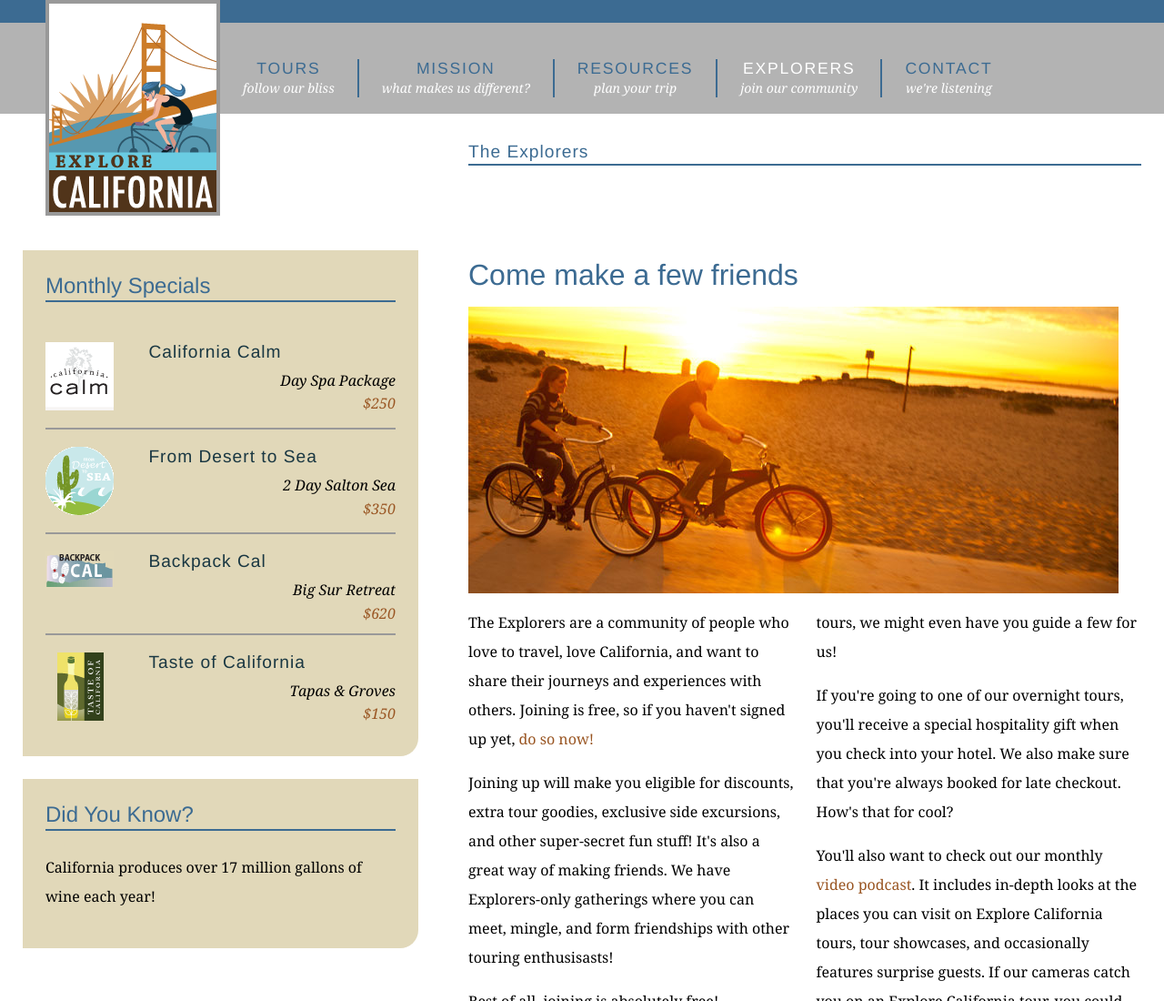
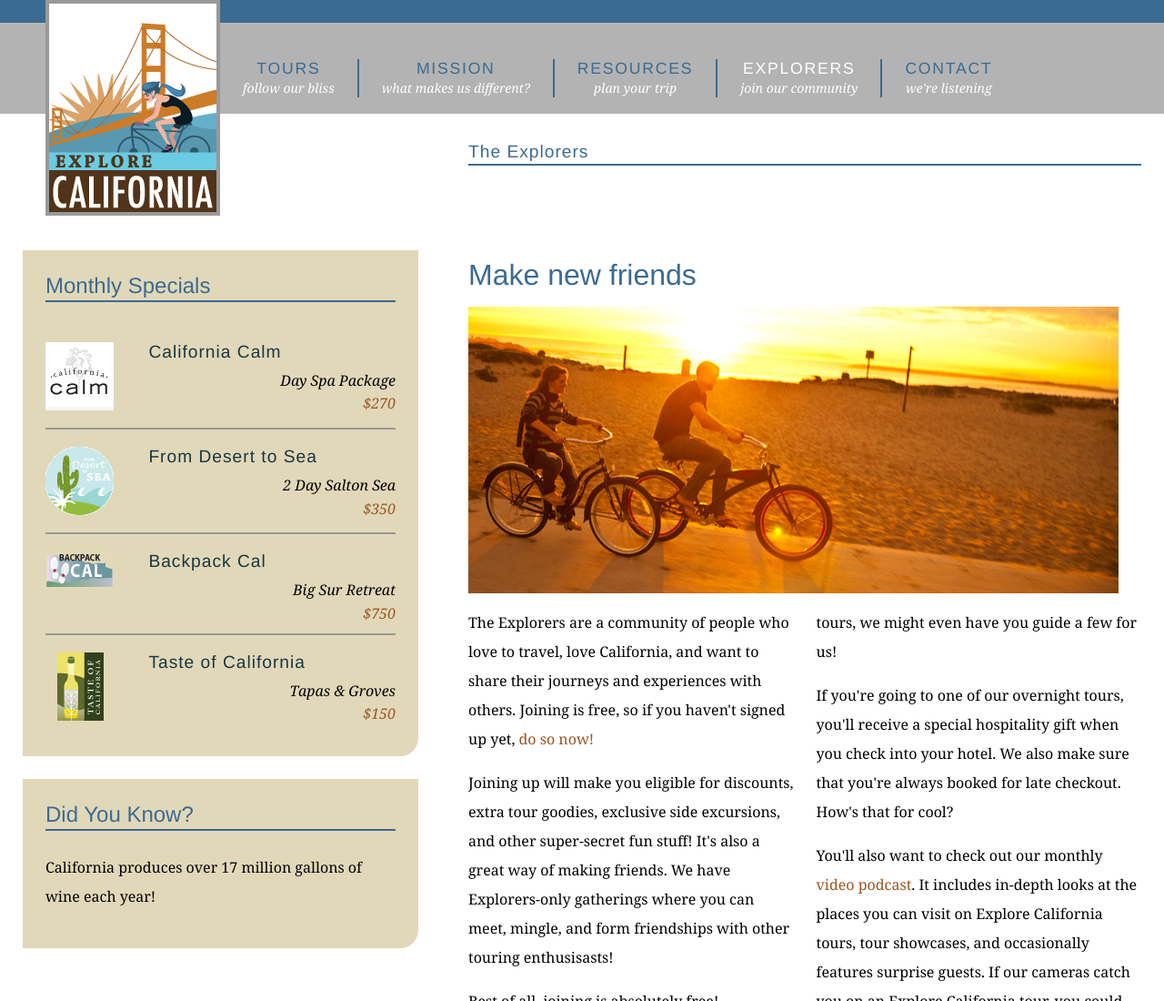
Before and after one commit to fsamapoor/explore_california, a plain HTML site: page explorers.html in a window 1280 px wide. Shown: the top 1100 px of the page at 91% size. Drawn offline with Linux system fonts and the light colour scheme.

Commit message:
Changes the heading to Make new friends

```diff
--- a/explorers.html
+++ b/explorers.html
@@ -64,7 +64,7 @@
           </div>
         </div>
         <div id="mainArticle">
-          <h1>Come make a few friends</h1>
+          <h1>Make new friends</h1>
           <img src="assets/images/bikes.jpg" alt="Come join us!" class="articleImage" />
           <div class="multiCol">
             <p>The Explorers are a community of people who love to travel, love California, and want to share their journeys and experiences with others. Joining is free, so if you haven't signed up yet, <a href="explorers/join.html">do so now!</a></p>
@@ -87,13 +87,13 @@
           <h1>Monthly Specials</h1>
           <h2 class="top"><img src="assets/images/calm_bug.gif" alt="California Calm" width="75" height="75" />California Calm</h2>
           <p>Day Spa Package <br />
-            <a href="tours/tour_detail_cycle.html">$250</a></p>
+            <a href="tours/tour_detail_cycle.html">$270</a></p>
           <h2><img src="assets/images/desert_bug.gif" alt="From desert to sea" width="75" height="75" />From Desert to Sea</h2>
           <p>2 Day Salton Sea <br />
             <a href="tours/tour_detail_cycle.html">$350</a></p>
           <h2><img src="assets/images/backpack_bug.gif" alt="Backpack Cal" width="75" height="41" />Backpack Cal</h2>
           <p>Big Sur Retreat <br />
-            <a href="tours/tour_detail_cycle.html">$620</a></p>
+            <a href="tours/tour_detail_cycle.html">$750</a></p>
           <h2><img src="assets/images/taste_bug.gif" alt="Taste of California" width="75" height="75" />Taste of California</h2>
           <p>Tapas &amp; Groves <br />
             <a href="tours/tour_detail_taste.html">$150</a></p>
```
